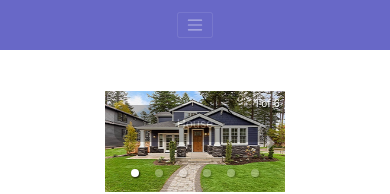
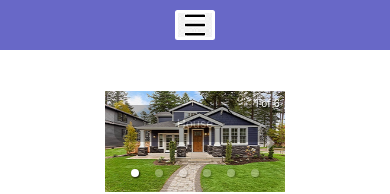
Before and after one commit to ebentz73/Blockchain-React-Redux, a React (Create React App) app: page / in a window 390 px wide. Shown: the top 194 px of the page. Built offline with nearby package versions, Linux system fonts and the light colour scheme.

Commit message:
Header Bar completed

```diff
--- a/src/App.js
+++ b/src/App.js
@@ -4,18 +4,15 @@
 import List from './Components/List/Screen';
 import { Provider } from 'react-redux';
 import store from './Store/store';
+import './App.css';
+import MainPage from './Components/Main/Main';
 
-import Header from './Components/Header/Header';
-import './App.css';
-
-import MainPage from './Components/Main/Main';
-import Footer from './Components/Footer/Footer';
 
 class App extends Component {
   render() {
     return (
       <Provider store={store} >
-        <Header />
+
         <BrowserRouter>
           <Switch>
             <Route exact component={MainPage} path="/" />
@@ -27,7 +24,7 @@
           <AddProduct />
           <List />
         </div> */}
-        <Footer />
+
       </Provider>
     );
   }
--- a/src/Components/Header/Header.css
+++ b/src/Components/Header/Header.css
@@ -5,7 +5,14 @@
     color: white;
     font-family: 'Times New Roman', Times, serif;
     cursor: pointer;
-    font-size: 18px;
+    font-size: 20px;
     margin-right: 20px;
-    font-weight: bolder;
+
 }
+.toggle{
+    border: solid;
+    border-color: white;
+    font-variant: inherit;
+    background-image: url("line.png");
+    background-repeat: no-repeat;
+}
--- a/src/Components/Header/Header.js
+++ b/src/Components/Header/Header.js
@@ -22,9 +22,9 @@
     render() {
         return (
             <div className="container-fuild HeaderColor" >
-                <Navbar collapseOnSelect expand="lg" variant="dark">
+                <Navbar collapseOnSelect expand="lg" variant="outline-info">
 
-                    <Navbar.Toggle aria-controls="responsive-navbar-nav" />
+                    <Navbar.Toggle aria-controls="responsive-navbar-nav" className="toggle" />
                     <Navbar.Collapse id="responsive-navbar-nav">
                         {this.state.token === '' || this.state.token === null ?
                             <span>
--- a/src/Components/Main/Main.js
+++ b/src/Components/Main/Main.js
@@ -1,18 +1,20 @@
 import React, { Component } from 'react';
 import DemoCarousel from '../Slider/Slider';
+import Header from '../Header/Header';
+import Footer from '../Footer/Footer';
 
 
 class MainPage extends Component {
     render() {
         return (
-            <div className="container-fuild"  >
-            <div className="row" >
-            <div className="col-md-12 col-xs-12 col-sm-12 col-xl-12 col-lg-12" >
-            <DemoCarousel />
-
-
-            </div>
-            </div>
+            <div className="container-fuild"   >
+                <Header />
+                <div className="row" >
+                    <div className="col-md-12 col-xs-12 col-sm-12 col-xl-12 col-lg-12" >
+                        <DemoCarousel />
+                    </div>
+                </div>
+                <Footer />
             </div>
         );
     }
```
Also changed, not shown: src/Components/Header/line.png (added).
